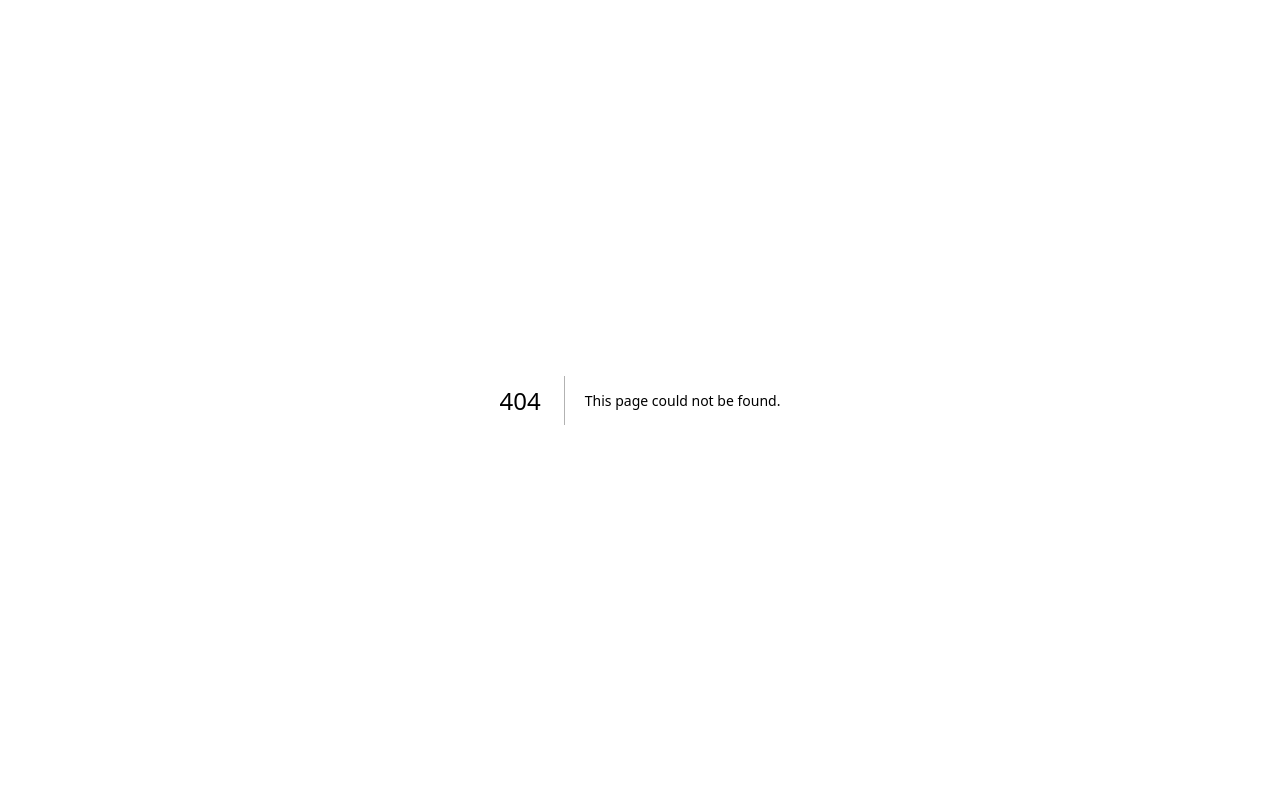
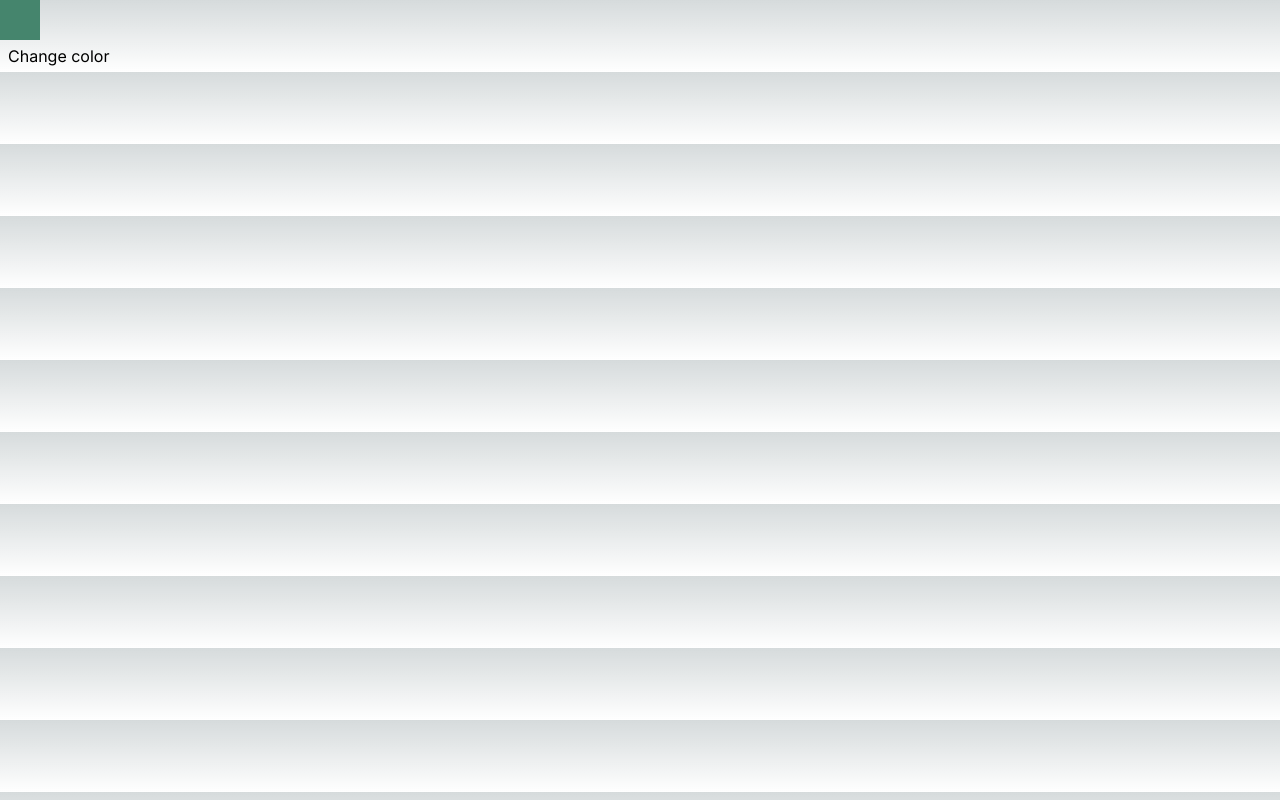
Before and after one commit to dizas9/N14-Reference, a Next.js app: page /ReduxRTK in a window 1280 px wide. Before the commit this address had no page. Built offline with nearby package versions, Linux system fonts and the light colour scheme.

Commit message:
Initial Redux

```diff
--- /dev/null
+++ b/app/ReduxRTK/page.tsx
@@ -0,0 +1,24 @@
+// RTK.tsx
+"use client";
+import { renderColor } from "@/providers/redux/colorChange";
+import { RootState } from "@/providers/redux/store";
+import { useDispatch, useSelector } from "react-redux";
+
+export default function RTK() {
+  const color = useSelector((state: RootState) => state.ChangeColor.color);
+  console.log(color);
+
+  const dispatch = useDispatch();
+
+  return (
+    <div>
+      <div className={`w-10 h-10`} style={{ backgroundColor: color }}></div>
+      <button
+        className={`bg-red px-2 py-1`}
+        onClick={() => dispatch(renderColor())}
+      >
+        Change color
+      </button>
+    </div>
+  );
+}
--- a/app/layout.tsx
+++ b/app/layout.tsx
@@ -1,6 +1,8 @@
 import type { Metadata } from "next";
 import { Inter } from "next/font/google";
 import "./globals.css";
+import ReduxProvider from "@/providers/redux/ReduxProvider";
+
 
 const inter = Inter({ subsets: ["latin"] });
 
@@ -15,8 +17,10 @@ export default function RootLayout({
   children: React.ReactNode;
 }>) {
   return (
-    <html lang="en">
-      <body className={inter.className}>{children}</body>
-    </html>
+    <ReduxProvider>
+      <html lang="en">
+        <body className={inter.className}>{children}</body>
+      </html>
+    </ReduxProvider>
   );
 }
--- a/app/page.tsx
+++ b/app/page.tsx
@@ -9,7 +9,11 @@ export default function Home() {
       </Link>
 
       <Link href={"/ServerAction"} className="border p-1 w-fit">
-       Server
+        Server
+      </Link>
+
+      <Link href={"/ReduxRTK"} className="border p-1 w-fit">
+        RTK
       </Link>
     </div>
   );
--- a/package.json
+++ b/package.json
@@ -10,9 +10,11 @@
   },
   "dependencies": {
     "@react-spring/web": "^9.7.3",
+    "@reduxjs/toolkit": "^2.2.5",
     "next": "14.2.3",
     "react": "^18",
-    "react-dom": "^18"
+    "react-dom": "^18",
+    "react-redux": "^9.1.2"
   },
   "devDependencies": {
     "@types/node": "^20",
--- /dev/null
+++ b/providers/redux/ReduxProvider.tsx
@@ -0,0 +1,16 @@
+"use client";
+
+import { ReactNode } from "react";
+import { Provider } from "react-redux";
+import  store  from "./store";
+interface ReduxProviderProps {
+  children: ReactNode;
+}
+
+const ReduxProvider = ({ children }: ReduxProviderProps) => {
+  return (
+    <Provider store={store}>{children}</Provider>
+  )
+};
+
+export default ReduxProvider;
--- /dev/null
+++ b/providers/redux/colorChange.ts
@@ -0,0 +1,21 @@
+// colorChange.ts
+
+import { createSlice } from "@reduxjs/toolkit";
+
+const initialState = {
+  color: "#45856d",
+};
+
+export const ChangeColor = createSlice({
+  name: "ChangeColor",
+  initialState,
+  reducers: {
+    renderColor(state) {
+      state.color = "#ffffff";
+    },
+  },
+});
+
+export const { renderColor } = ChangeColor.actions;
+
+export default ChangeColor.reducer;
--- /dev/null
+++ b/providers/redux/store.ts
@@ -0,0 +1,13 @@
+// store.ts
+
+import { configureStore } from "@reduxjs/toolkit";
+import ChangeColorReducer from "./colorChange";
+
+const store = configureStore({
+  reducer: {
+    ChangeColor: ChangeColorReducer,
+  },
+});
+
+export type RootState = ReturnType<typeof store.getState>;
+export default store;
--- a/tailwind.config.ts
+++ b/tailwind.config.ts
@@ -1,6 +1,7 @@
 import type { Config } from "tailwindcss";
 
 const config: Config = {
+  mode:"jit",
   content: [
     "./pages/**/*.{js,ts,jsx,tsx,mdx}",
     "./components/**/*.{js,ts,jsx,tsx,mdx}",
```
Also changed, not shown: 1 other file (tests, documents, lock files or other folders).
